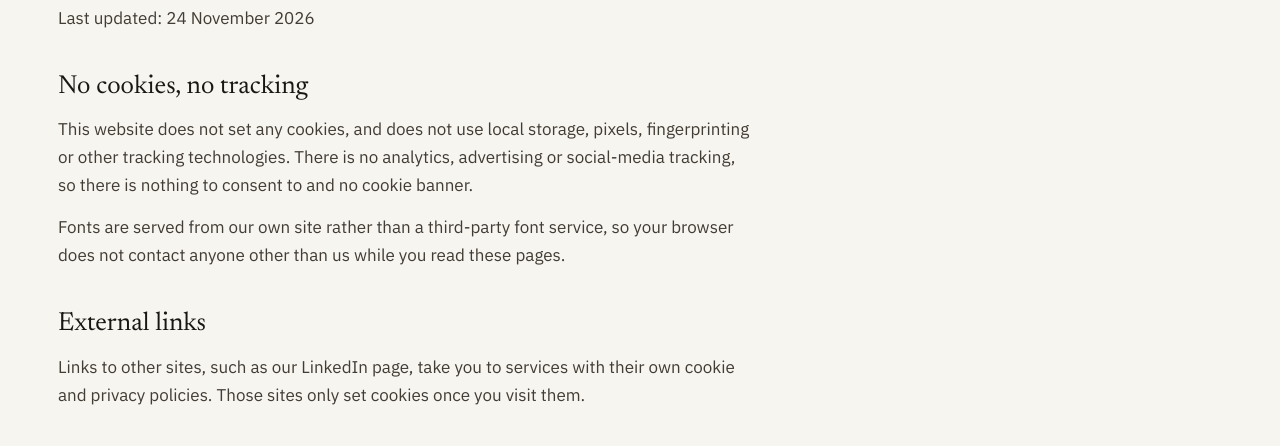
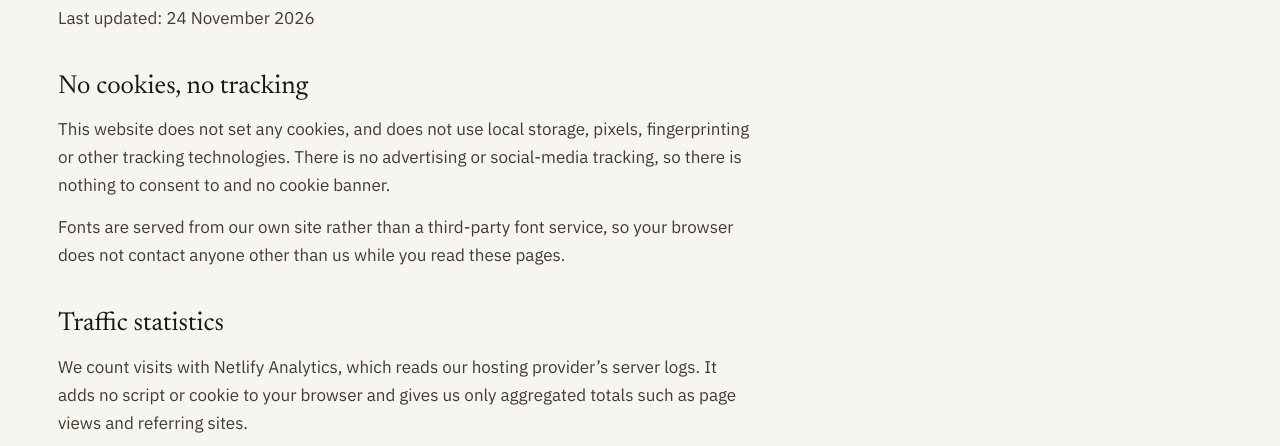
Before and after one commit to kzinvogon/apoyar-website, a plain HTML site: page public/cookies.html in a window 1280 px wide. Shown: the part 286-732 px from the top of the page. Drawn offline with Linux system fonts and the light colour scheme.

Commit message:
Privacy and cookie notices: cover Netlify server-side analytics
Co-Authored-By: Claude Opus 5.5 <noreply@anthropic.com>
Claude-Session: https://claude.ai/code/session_017xm3oGEa9hw6GSZPD2pKZB

```diff
--- a/public/cookies.html
+++ b/public/cookies.html
@@ -44,8 +44,10 @@
       <h1 style="font-family:Newsreader,Georgia,serif; font-weight:300; font-size:clamp(36px,5.6vw,64px); line-height:1.04; letter-spacing:-0.02em; margin:0 0 24px; max-width:22ch">Cookie notice</h1>
       <p style="font-size:17px; line-height:1.65; color:#413c34; margin:0 0 14px; max-width:68ch">Last updated: 24 November 2026</p>
       <h2 style="font-family:Newsreader,Georgia,serif; font-weight:400; font-size:26px; line-height:1.2; margin:40px 0 12px">No cookies, no tracking</h2>
-      <p style="font-size:17px; line-height:1.65; color:#413c34; margin:0 0 14px; max-width:68ch">This website does not set any cookies, and does not use local storage, pixels, fingerprinting or other tracking technologies. There is no analytics, advertising or social-media tracking, so there is nothing to consent to and no cookie banner.</p>
+      <p style="font-size:17px; line-height:1.65; color:#413c34; margin:0 0 14px; max-width:68ch">This website does not set any cookies, and does not use local storage, pixels, fingerprinting or other tracking technologies. There is no advertising or social-media tracking, so there is nothing to consent to and no cookie banner.</p>
       <p style="font-size:17px; line-height:1.65; color:#413c34; margin:0 0 14px; max-width:68ch">Fonts are served from our own site rather than a third-party font service, so your browser does not contact anyone other than us while you read these pages.</p>
+      <h2 style="font-family:Newsreader,Georgia,serif; font-weight:400; font-size:26px; line-height:1.2; margin:40px 0 12px">Traffic statistics</h2>
+      <p style="font-size:17px; line-height:1.65; color:#413c34; margin:0 0 14px; max-width:68ch">We count visits with Netlify Analytics, which reads our hosting provider&rsquo;s server logs. It adds no script or cookie to your browser and gives us only aggregated totals such as page views and referring sites.</p>
       <h2 style="font-family:Newsreader,Georgia,serif; font-weight:400; font-size:26px; line-height:1.2; margin:40px 0 12px">External links</h2>
       <p style="font-size:17px; line-height:1.65; color:#413c34; margin:0 0 14px; max-width:68ch">Links to other sites, such as our LinkedIn page, take you to services with their own cookie and privacy policies. Those sites only set cookies once you visit them.</p>
       <h2 style="font-family:Newsreader,Georgia,serif; font-weight:400; font-size:26px; line-height:1.2; margin:40px 0 12px">If this changes</h2>
```
Also changed, not shown: public/privacy.html (+2 -2 lines).
